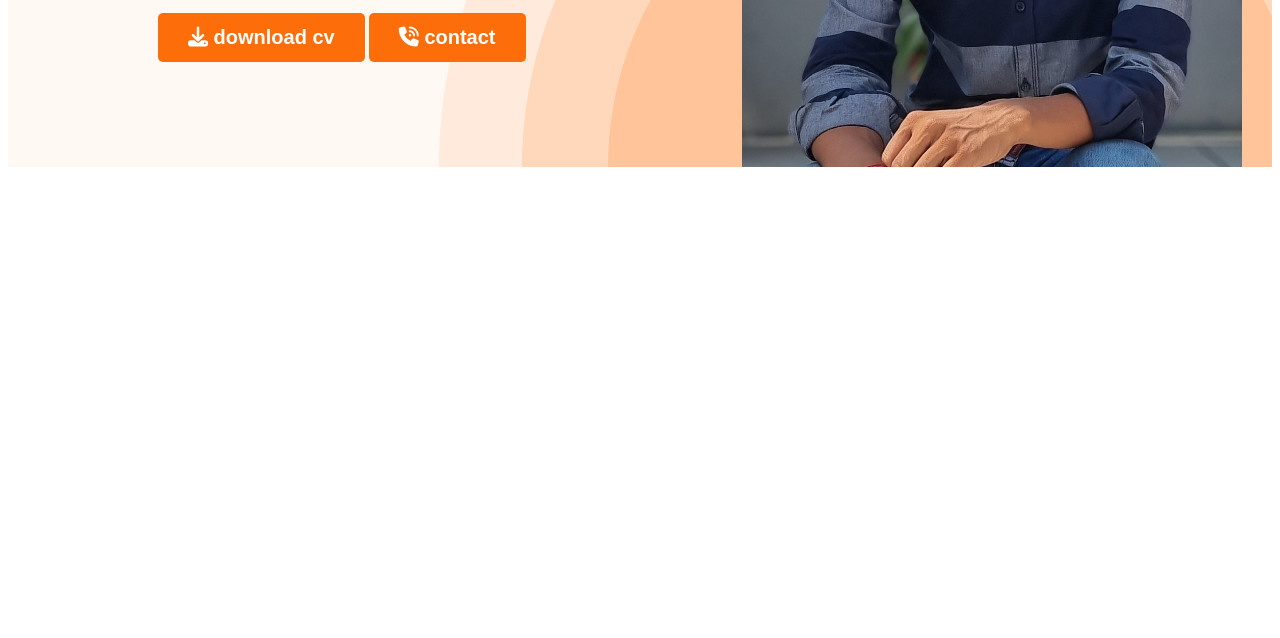
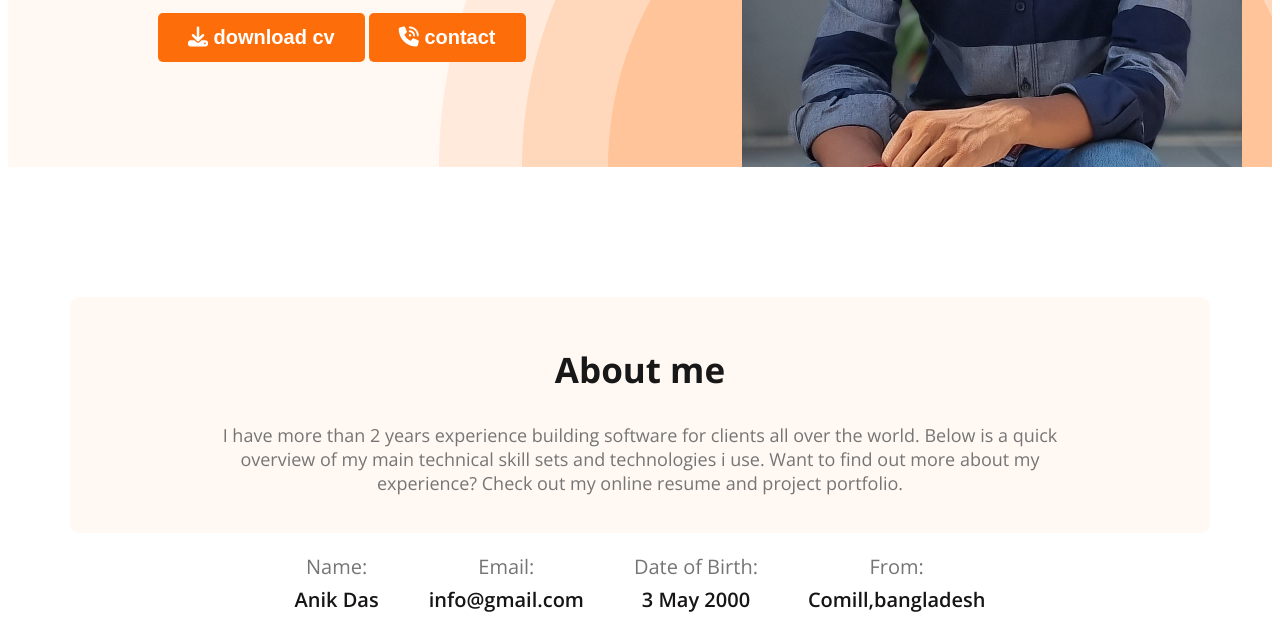
Before and after one commit to anikdas400/portfolio-website, a plain HTML site: page index.html in a window 1280 px wide. Shown: the part 623-1261 px from the top of the page. Before the commit the page ends 800 px from the top, so only its background shows below. Drawn offline with nearby package versions, Linux system fonts and the light colour scheme.

Commit message:
add about section

```diff
--- a/index.html
+++ b/index.html
@@ -39,5 +39,33 @@
 
     </header>
 
+    <main>
+        <!-- about-section -->
+        <div class="about-section">
+            <h2>About me</h2>
+            <p>I have more than 2 years experience building software for clients all over the world. Below is a quick overview of my main technical skill sets and technologies i use. Want to find out more about my experience? Check out my online resume and project portfolio.</p>
+        </div>
+        <div class="about-info-container">
+            <div class="about-info">
+                <p>Name:</p>
+                <h2>Anik Das</h2>
+            </div>
+            <div class="about-info">
+                <p>Email:</p>
+                <h2>info@gmail.com</h2>
+            </div>
+            <div class="about-info">
+                <p>Date of Birth:</p>
+                <h2>3 May 2000</h2>
+            </div>
+            <div class="about-info">
+                <p>From:</p>
+                <h2>Comill,bangladesh</h2>
+            </div>
+        </div>
+
+
+    </main>
+
 </body>
 </html>
--- a/style.css
+++ b/style.css
@@ -90,3 +90,56 @@ ul li a{
     border-radius: 130px 20px 0 0;
 
 }
+/* about-section */
+main{
+    max-width: 1140px;
+    margin: 0 auto;
+}
+.about-section{
+    margin-top: 130px;
+
+   padding: 20px 130px;
+   border-radius: 10px;
+   background: #FFF8F3;
+}
+.about-section h2{
+    color: #181818;
+text-align: center;
+
+font-size: 35px;
+
+font-weight: 700;
+
+}
+.about-section p{
+    color: #757575;
+text-align: center;
+
+font-size: 18px;
+
+font-weight: 400;
+
+}
+.about-info-container{
+    display: flex;
+    gap: 50px;
+    justify-content: center;
+}
+.about-info{
+
+}
+.about-info p{
+    color: #757575;
+    text-align: center;
+    font-size: 20px;
+    font-weight: 400;
+    margin-bottom: -10px;
+
+}
+.about-info h2{
+    color: #161414;
+    text-align: center;
+    font-size: 20px;
+    font-weight: 600;
+
+}
```
